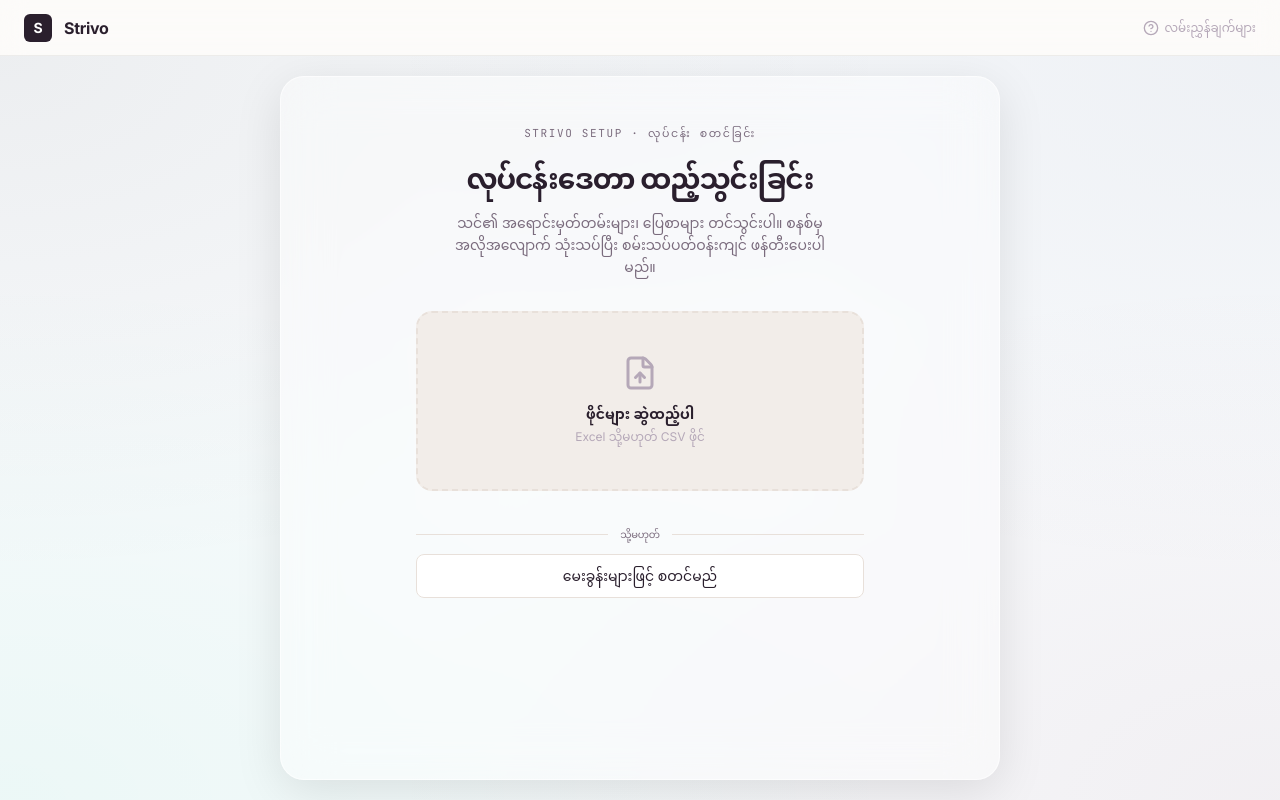
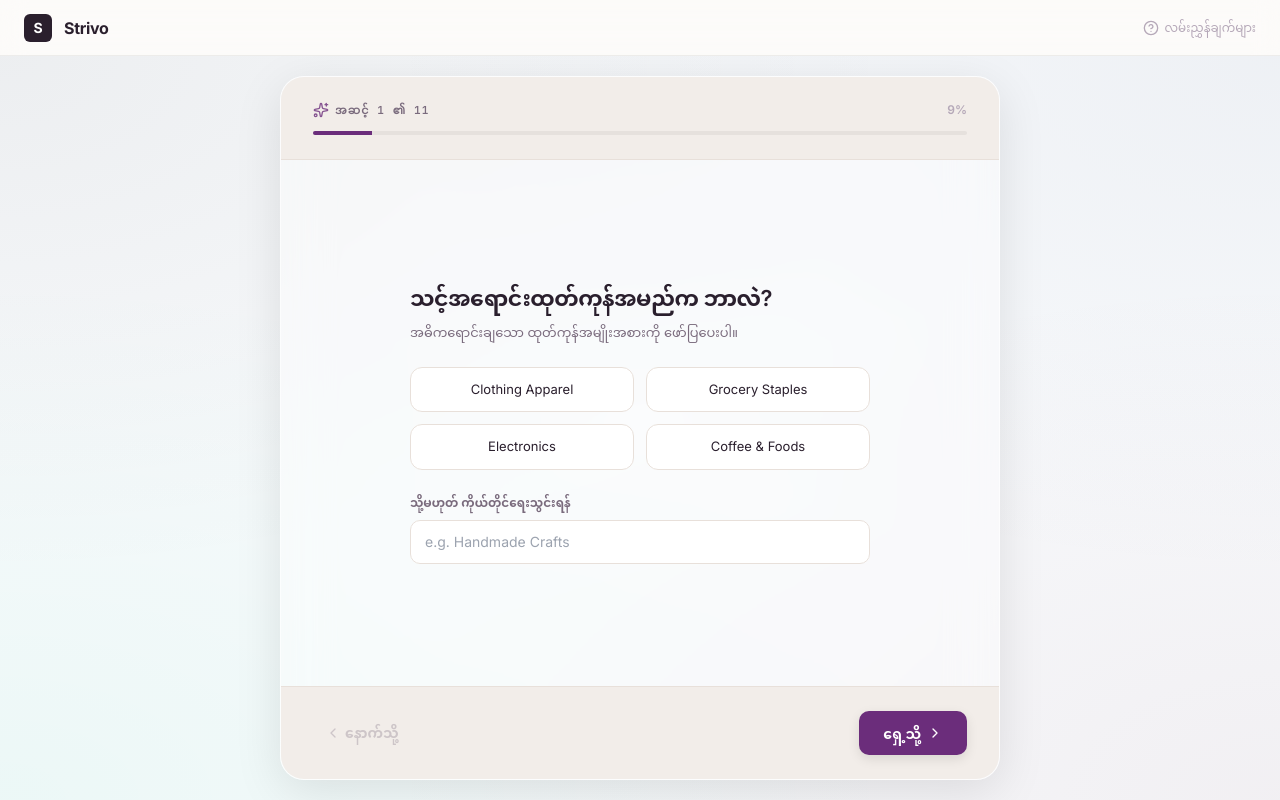
Before and after one commit to Isnotavailble/Team3-ai-planner, a React (Vite) app: page / in a window 1280 px wide. Built offline with nearby package versions, Linux system fonts and the light colour scheme.

Commit message:
feat: remove initial CSV import option from onboarding setup

```diff
--- a/src/components/Onboarding/Onboarding.jsx
+++ b/src/components/Onboarding/Onboarding.jsx
@@ -5,10 +5,6 @@ import { importSalesFile } from '../../utils/salesImporter';
 
 export default function Onboarding({ onImportComplete, language = 'mm' }) {
   const t = translations[language] || translations['en']; // Fallback
-  const [manualText, setManualText] = useState('');
-  const [isDragging, setIsDragging] = useState(false);
-  const [uploadProgress, setUploadProgress] = useState(null);
-  const [importStatus, setImportStatus] = useState(null); // null, 'parsing', 'wizard'
 
   // Form Wizard Steps (0 to 10)
   const [step, setStep] = useState(0);
@@ -41,36 +37,6 @@ export default function Onboarding({ onImportComplete, language = 'mm' }) {
 
   const [salesHistory, setSalesHistory] = useState([]);
   const [filePreview, setFilePreview] = useState(null);
-
-  const startImportProcess = (method) => {
-    setImportStatus('parsing');
-    setUploadProgress({ step: language === 'mm' ? 'AI ဖြင့် လုပ်ငန်းအချက်အလက်များ လေ့လာဆန်းစစ်နေပါသည်...' : 'AI parsing business context...', value: 30 });
-
-    setTimeout(() => {
-      setUploadProgress({ step: language === 'mm' ? 'အချက်အလက်များ တိုက်ဆိုင်စစ်ဆေးနေပါသည်...' : 'Verifying required data points...', value: 70 });
-      setTimeout(() => {
-        setUploadProgress(null);
-        if (method === 'text') {
-          const lowerText = manualText.toLowerCase();
-          if (lowerText.includes('clothing') || lowerText.includes('cloth') || lowerText.includes('အထည်')) setProduct('Clothing Apparel');
-          else if (lowerText.includes('grocery') || lowerText.includes('ကုန်စုံ')) setProduct('Grocery Staples');
-          else setProduct('General Trading');
-        }
-        setImportStatus('wizard');
-        setStep(0);
-      }, 1000);
-    }, 800);
-  };
-
-  const handleDragOver = (e) => { e.preventDefault(); setIsDragging(true); };
-  const handleDragLeave = () => { setIsDragging(false); };
-  const handleDrop = async (e) => {
-    e.preventDefault();
-    setIsDragging(false);
-    const file = e.dataTransfer.files[0];
-    if (!file) return;
-    startImportProcess('file');
-  };
 
   // Mask contact for privacy
   const maskContact = (contact) => {
@@ -236,83 +202,6 @@ export default function Onboarding({ onImportComplete, language = 'mm' }) {
         overflow: 'hidden', borderRadius: '24px', boxShadow: '0 12px 48px rgba(0,0,0,0.1)'
       }}>
 
-        {importStatus === null && (
-          <div style={{ padding: '48px', overflowY: 'auto', display: 'flex', flexDirection: 'column', alignItems: 'center', textAlign: 'center', height: '100%' }}>
-            <div className="mono" style={{ fontSize: '11px', color: 'var(--text-secondary)', letterSpacing: '0.15em', marginBottom: '16px' }}>
-              STRIVO SETUP &middot; {language === 'mm' ? "လုပ်ငန်း စတင်ခြင်း" : "ONBOARDING"}
-            </div>
-            <h1 style={{ fontSize: '28px', letterSpacing: '-0.04em', fontWeight: 600, color: 'var(--text-primary)', marginBottom: '12px' }}>
-              {language === 'mm' ? "လုပ်ငန်းဒေတာ ထည့်သွင်းခြင်း" : "Import SME Data"}
-            </h1>
-            <p style={{ color: 'var(--text-secondary)', marginBottom: '32px', fontSize: '14px', lineHeight: 1.6, maxWidth: '400px' }}>
-              {language === 'mm'
-                ? "သင်၏ အရောင်းမှတ်တမ်းများ၊ ပြေစာများ တင်သွင်းပါ။ စနစ်မှ အလိုအလျောက် သုံးသပ်ပြီး စမ်းသပ်ပတ်ဝန်းကျင် ဖန်တီးပေးပါမည်။"
-                : "Drop local POS sales reports or invoices. Strivo will verify your records and open the strategic simulation sandbox."
-              }
-            </p>
-
-            <div className="w-full max-w-md flex flex-col gap-5">
-              <div
-                className={`drop-zone ${isDragging ? 'active' : ''}`}
-                onDragOver={handleDragOver}
-                onDragLeave={handleDragLeave}
-                onDrop={handleDrop}
-                onClick={() => startImportProcess('file')}
-                style={{
-                  height: '180px', display: 'flex', flexDirection: 'column',
-                  alignItems: 'center', justifyContent: 'center', cursor: 'pointer',
-                  border: '2px dashed var(--border-default)', borderRadius: '16px',
-                  background: isDragging ? 'var(--accent-soft)' : 'var(--bg-elevated)',
-                  transition: 'all 0.2s'
-                }}
-              >
-                <FileUp size={36} color={isDragging ? 'var(--accent)' : 'var(--text-tertiary)'} style={{ marginBottom: '12px' }} />
-                <span style={{ fontWeight: 600, color: 'var(--text-primary)', fontSize: '14px' }}>
-                  {language === 'mm' ? "ဖိုင်များ ဆွဲထည့်ပါ" : "Drag and drop files here"}
-                </span>
-                <span style={{ fontSize: '12px', color: 'var(--text-tertiary)', marginTop: '4px' }}>
-                  {language === 'mm' ? "Excel သို့မဟုတ် CSV ဖိုင်" : "Supports Excel & CSV"}
-                </span>
-              </div>
-
-              <div className="flex flex-col gap-3 mt-4">
-                <div style={{ display: 'flex', alignItems: 'center', gap: '12px' }}>
-                  <div style={{ flex: 1, height: '1px', background: 'var(--border-default)' }} />
-                  <span className="mono" style={{ fontSize: '10px', color: 'var(--text-secondary)', textTransform: 'uppercase' }}>
-                    {language === 'mm' ? "သို့မဟုတ်" : "OR"}
-                  </span>
-                  <div style={{ flex: 1, height: '1px', background: 'var(--border-default)' }} />
-                </div>
-
-                <button
-                  onClick={() => { setImportStatus('wizard'); setStep(0); }}
-                  className="btn-primary w-full"
-                  style={{ height: '44px', fontSize: '14px', background: 'var(--bg-surface)', color: 'var(--text-primary)', border: '1px solid var(--border-default)', boxShadow: 'none' }}
-                >
-                  {language === 'mm' ? "မေးခွန်းများဖြင့် စတင်မည်" : "Start Manual Setup Wizard"}
-                </button>
-              </div>
-            </div>
-          </div>
-        )}
-
-        {importStatus === 'parsing' && (
-          <div style={{ padding: '64px', display: 'flex', flexDirection: 'column', alignItems: 'center', justifyContent: 'center', height: '100%' }}>
-            <div className="flex items-center gap-2" style={{ marginBottom: '16px' }}>
-              <span className="w-2 h-2 bg-[var(--accent)] rounded-full animate-bounce" style={{ animationDelay: '0ms' }} />
-              <span className="w-2 h-2 bg-[var(--accent)] rounded-full animate-bounce" style={{ animationDelay: '150ms' }} />
-              <span className="w-2 h-2 bg-[var(--accent)] rounded-full animate-bounce" style={{ animationDelay: '300ms' }} />
-            </div>
-            <div style={{ fontWeight: 500, fontSize: '14px', color: 'var(--text-primary)', marginBottom: '16px' }}>
-              {uploadProgress?.step}
-            </div>
-            <div style={{ width: '200px', height: '4px', background: 'var(--bg-track)', borderRadius: '2px', overflow: 'hidden' }}>
-              <div style={{ width: `${uploadProgress?.value}%`, height: '100%', background: 'var(--accent)', transition: 'width 0.2s ease-out' }} />
-            </div>
-          </div>
-        )}
-
-        {importStatus === 'wizard' && (
           <div className="flex flex-col h-full overflow-hidden">
             <div style={{ padding: '24px 32px', borderBottom: '1px solid var(--border-default)', background: 'var(--bg-elevated)' }}>
               <div style={{ display: 'flex', justifyContent: 'space-between', alignItems: 'center', marginBottom: '12px' }}>
@@ -666,7 +555,6 @@ export default function Onboarding({ onImportComplete, language = 'mm' }) {
             </div>
 
           </div>
-        )}
       </div>
     </div>
   );
```
